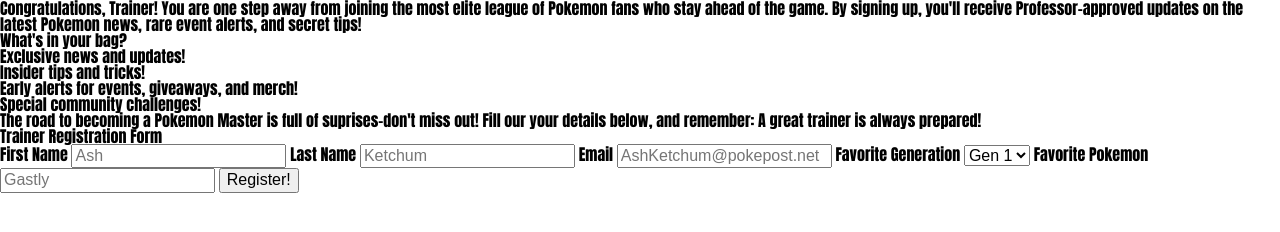
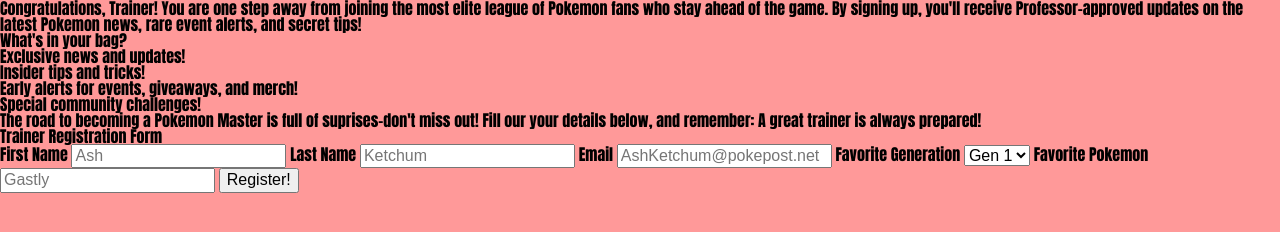
Before and after one commit to AlastyrsOrg/Project1, a plain HTML site: page index.html in a window 1280 px wide. Drawn offline with Linux system fonts and the light colour scheme.

Commit message:
Update screen.css
temp background

```diff
--- a/css/screen.css
+++ b/css/screen.css
@@ -1,4 +1,5 @@
 /* main text */
 body {
 	font-family: Impact, Haettenshweiler, sans-serif;
+	background-color: rgb(255, 153, 153);
 }
```
